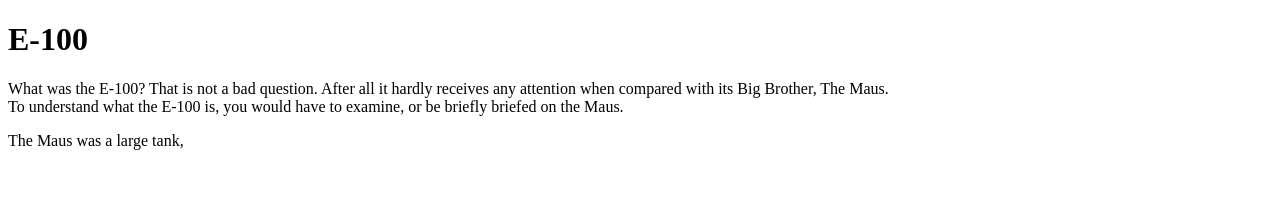
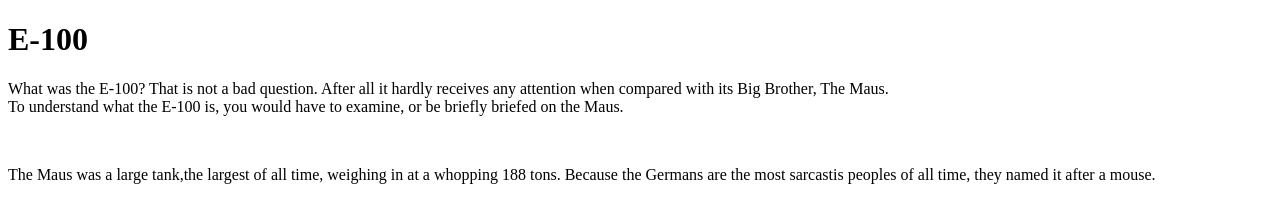
Before and after one commit to elishatzvi/Website, a plain HTML site: page index.html in a window 1280 px wide. Drawn offline with Linux system fonts and the light colour scheme.

Commit message:
Update index.html

```diff
--- a/index.html
+++ b/index.html
@@ -12,8 +12,10 @@ any attention when compared with its Big Brother, The Maus.
 To understand what the E-100 is, you would have to examine, or be briefly briefed on the Maus.
 
 </p>
+<br>
+<p>The Maus was a large tank,the largest of all time, weighing in at a whopping 188 tons.
+  Because the Germans are the most sarcastis peoples of all time, they named it after a mouse.
 
-<p>The Maus was a large tank,
 </p>
 </body>
 </html>
```
